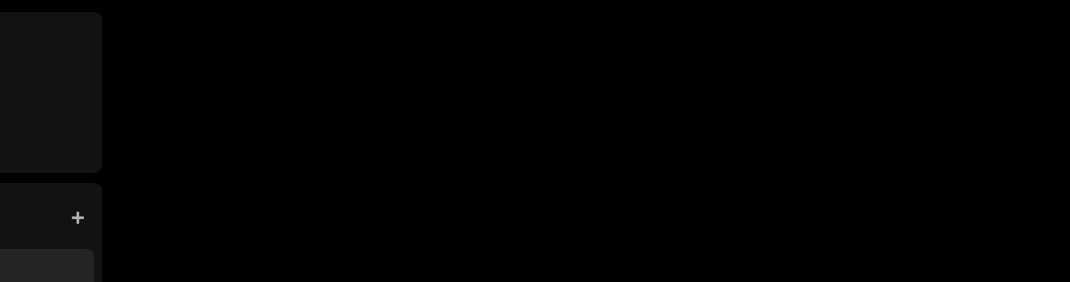
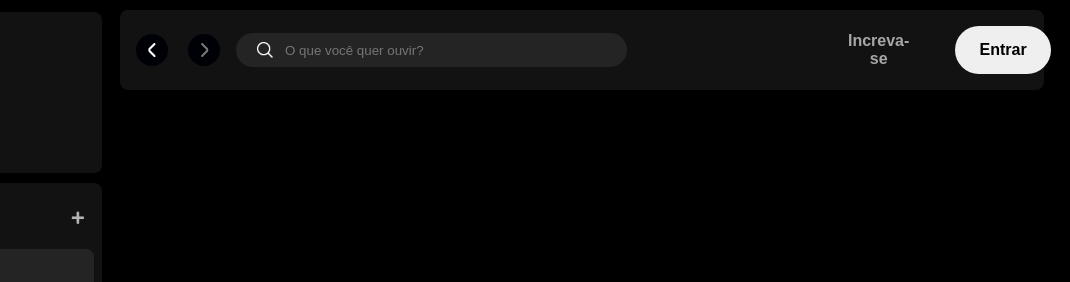
Before and after one commit to aokicamilla/spotify-alura, a plain HTML site: page index.html in a window 1280 px wide. Shown: the top 282 px of the page, 210-1280 px from the left. Drawn offline with Linux system fonts and the light colour scheme.

Commit message:
added a search bar in the header

```diff
--- a/index.html
+++ b/index.html
@@ -8,6 +8,7 @@
     <link rel="stylesheet" href="src/styles/reset.css">
     <link rel="stylesheet" href="src/styles/vars.css">
     <link rel="stylesheet" href="src/styles/sidebar-footer.css">
+    <link rel="stylesheet" href="src/styles/maincontent.css">
 
 
 
@@ -72,6 +73,36 @@
             </div>
         </div>
     </div>
+
+    <main>
+        <div class="main-container">
+
+            <nav class="header__navigation">
+                <div class="navigation">
+                    <button class="arrow-left">
+                        <img src="src/assets/icons/small-left.png" alt="Seta esquerda">
+                    </button>
+                    <button class="arrow-right">
+                        <img src="src/assets/icons/small-right.png" alt="Seta direita">
+                    </button>
+
+                    <div class="header__search">
+                        <img src="src/assets/icons/search.png">
+                        <input id="search-input" type="text" maxlength="800" placeholder="O que você quer ouvir?"/>
+                    </div>
+
+                    <div class="header__login">
+                        <button class="subscribe">Increva-se</button>
+                        <button class="login">Entrar</button>
+                    </div>
+
+                </div>
+            </nav>
+
+        </div>
+    </main>
+
+
     <footer>
         <div class="disclaimer-premium">
             <div class="text">
--- /dev/null
+++ b/src/styles/maincontent.css
@@ -0,0 +1,95 @@
+.main-container {
+    max-width: 80vw;
+    max-height: 100vh;
+    margin-left: 20rem;
+    margin-right: 1rem;
+}
+
+.header__navigation {
+    display: flex;
+    justify-content: space-between;
+    align-items: center;
+    padding: 16px;
+    margin: 10px;
+    border-radius: 8px;
+    background-color: #121212;
+}
+
+.header__navigation .navigation {
+    display: flex;
+    justify-content: space-around;
+    align-items: center;
+}
+
+.header__navigation .navigation .arrow-left {
+    margin-right: 1.25rem;
+}
+
+.arrow-left, .arrow-right {
+    display: flex;
+    align-items: center;
+    justify-content: center;
+    width: 32px;
+    height: 32px;
+    background: var(--bq-icon);
+    background-color: var(--bg-arrow-color);
+    border-radius: 50%;
+    border: none;
+    cursor: pointer;
+}
+
+.header__login {
+    display: flex;
+    align-items: center;
+    margin-left: auto;
+}
+
+.header__search {
+    display: flex;
+    align-items: center;
+    width: 25rem;
+    height: 2rem;
+    margin-left: 1rem;
+    margin-right: 13rem;
+    background-color: #242424;
+    border-radius: 500px;
+    border:1px solid transparent
+}
+
+.header__search img {
+    width: 16px;
+    height: 16px;
+    margin-left: 20px;
+}
+
+.header__search input {
+    background: transparent;
+    border: none;
+    padding: 0px 100px 0 12px;
+    color: #fff;
+    text-overflow: ellipsis;
+    overflow: hidden;
+    /* quando não quer quebrar o texto, mas deixa três pontinhos */
+    white-space: nowrap;
+    /* não deixa quebrar linha */
+    outline: none;
+}
+
+.header__login .subscribe {
+    color: #a7a7a7;
+    font-size: 16px;
+    font-weight: 700;
+    background-color: transparent;
+    margin-right: 2rem;
+    border: none;
+}
+
+.header__login .login {
+    width: 100px;
+    height: 48px;
+    color: #000;
+    font-size: 16px;
+    font-weight: 700;
+    border-radius: 40px;
+    border:none;
+}
--- a/src/styles/sidebar-footer.css
+++ b/src/styles/sidebar-footer.css
@@ -177,6 +177,7 @@ body {
   padding: 15px 40px;
   display: flex;
   justify-content: space-between;
+  max-height:10%;
 }
 
 .disclaimer-premium h3 {
@@ -201,4 +202,5 @@ body {
   font-weight: 700;
   width: 10rem;
   border: none;
+  cursor: pointer;
 }
--- a/src/styles/vars.css
+++ b/src/styles/vars.css
@@ -1,4 +1,8 @@
 :root {
     /* FONT */
     --font-dm-sans:"DM Sans", sans-serif;
+
+    /* COLORS */
+    --bg-icon: #131313;
+    --bg-arrow-color: rgba(0,0,07)
 }
```
